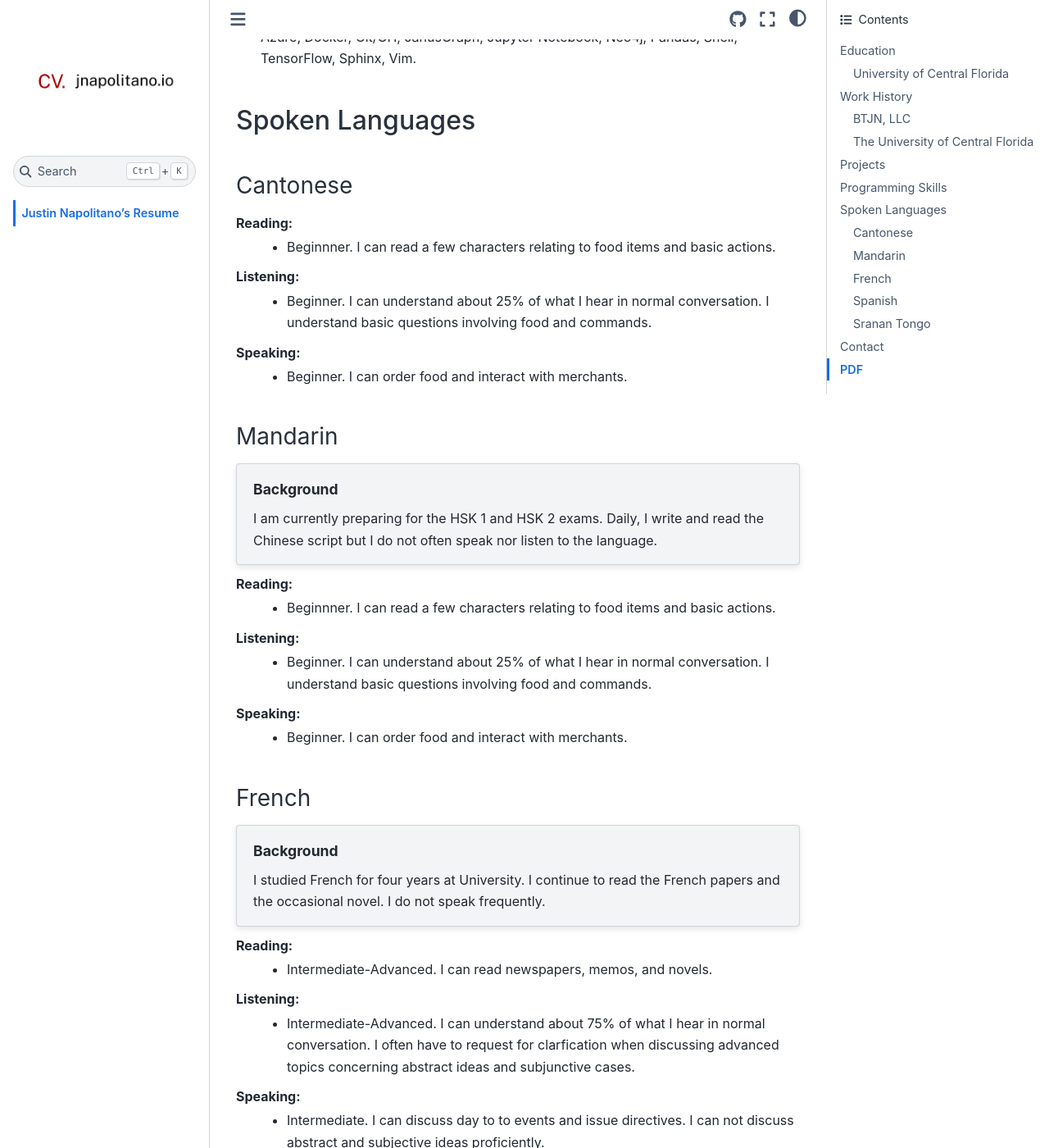
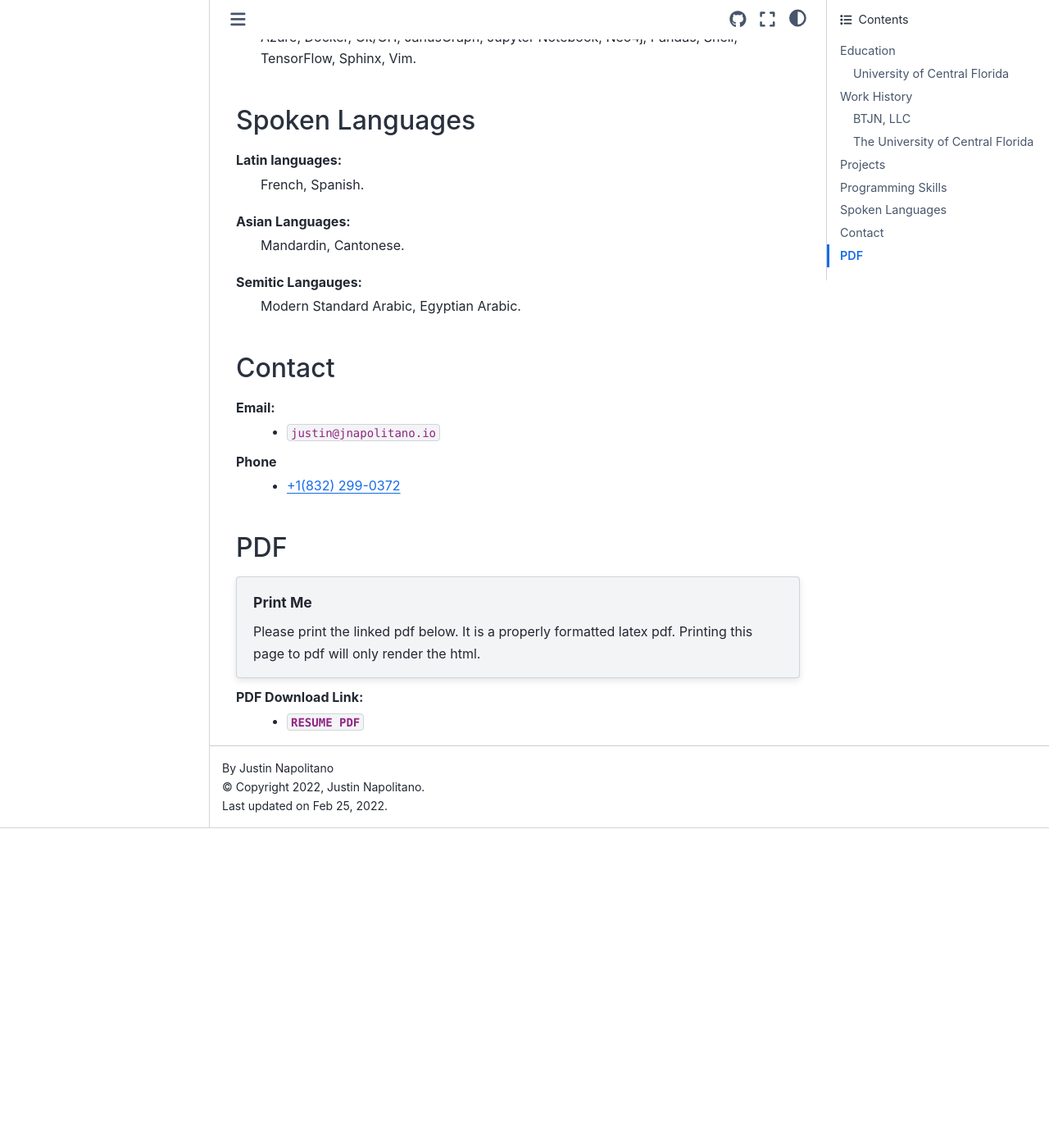
Before and after one commit to justin-napolitano/resume, a Sphinx documentation site: the page built from source/index.rst, in a window 1280 px wide and 1400 px high, scrolled down 4478 px. Shown: the whole window at 82% size. Built offline with Sphinx 7.4.7 and the Sphinx Book theme 1.1.4, drawn with Linux system fonts in a browser that asks for light colours; cross-references to code outside the pages are shown as plain code; after the commit the page ends 5488 px from its top, so only the background shows below that; some of the changed text lies outside the part shown.

Commit message:
autocommit on1645811360.398129

```diff
--- a/source/index.rst
+++ b/source/index.rst
@@ -186,104 +186,18 @@ Languages:
 Technologies:
     Azure, Docker, Git/GH, JanusGraph, Jupyter Notebook, Neo4j, Pandas, Shell, TensorFlow, Sphinx, Vim.
 
+Spoken Languages
+#################
 
-Spoken Languages
-####################
+Latin languages:
+    French, Spanish.
 
-Cantonese
-=============
+Asian Languages:
+    Mandardin, Cantonese.
 
-Reading:
-    * Beginnner. I can read a few characters relating to food items and basic actions.
+Semitic Langauges:
+    Modern Standard Arabic, Egyptian Arabic.
 
-
-Listening:
-    * Beginner. I can understand about 25% of what I hear in normal conversation.  I understand basic questions involving food and commands.
-
-
-Speaking:
-    * Beginner. I can order food and interact with merchants.
-
-Mandarin
-===================
-
-.. topic:: Background
-
-    I am currently preparing for the HSK 1 and HSK 2 exams.  Daily, I write and read the Chinese script but I do not often speak nor listen to the language.
-
-
-Reading:
-    * Beginnner. I can read a few characters relating to food items and basic actions.
-
-
-Listening:
-    * Beginner. I can understand about 25% of what I hear in normal conversation.  I understand basic questions involving food and commands.
-
-
-Speaking:
-    * Beginner. I can order food and interact with merchants.
-
-French
-==========
-
-
-.. topic:: Background
-
-    I studied French for four years at University.  I continue to read the French papers and the occasional novel. I do not speak frequently.
-
-
-Reading:
-    * Intermediate-Advanced.  I can read newspapers, memos, and novels.
-
-
-Listening:
-    * Intermediate-Advanced. I can understand about 75% of what I hear in normal conversation.  I often have to request for clarfication when discussing advanced topics concerning abstract ideas and subjunctive cases.
-
-
-Speaking:
-    * Intermediate. I can discuss day to to events and issue directives.  I can not discuss abstract and subjective ideas proficiently.
-
-Spanish
-==================
-
-.. topic:: Background
-
-    I read newspapers written in spanish occasionally and I can with a degree of difficulty speak with native speakers.
-
-
-
-Reading:
-    * Intermediate-Advanced.  I can read newspapers, memos, and novels.
-
-
-Listening:
-    * Intermediate. I can understand about 50% of what I hear in normal conversation.  I often have to request for clarfication when discussing advanced topics concerning abstract ideas and subjunctive cases.
-
-
-Speaking:
-    * Beginner-Intermediate. I can discuss day to to events and issue directives in the present tense.  I can not discuss abstract and subjective ideas fluently.
-
-
-Sranan Tongo
-============
-
-.. topic:: Background
-
-    Sranan is a creole language derived from West African languages, English, Dutch, and Portuguese.
-
-    I speak a modified version of the language everyday at home to communicate that is heavily influenced by English and Cantonese.
-
-
-Reading:
-    * The written version of this language is not standardized; therefore,  I can not accurately rate my level of proficiency.
-
-
-Listening:
-    * Intermediate-Advanced level proficiency. I can understand about 50% to 75% of what I hear in normal conversation.
-
-
-Speaking:
-    * Intermediate-Advanced level proficiency.  I can discuss day to to events and issue directives.
 
 Contact
 #########
```
Also changed, not shown: 8 other files.
